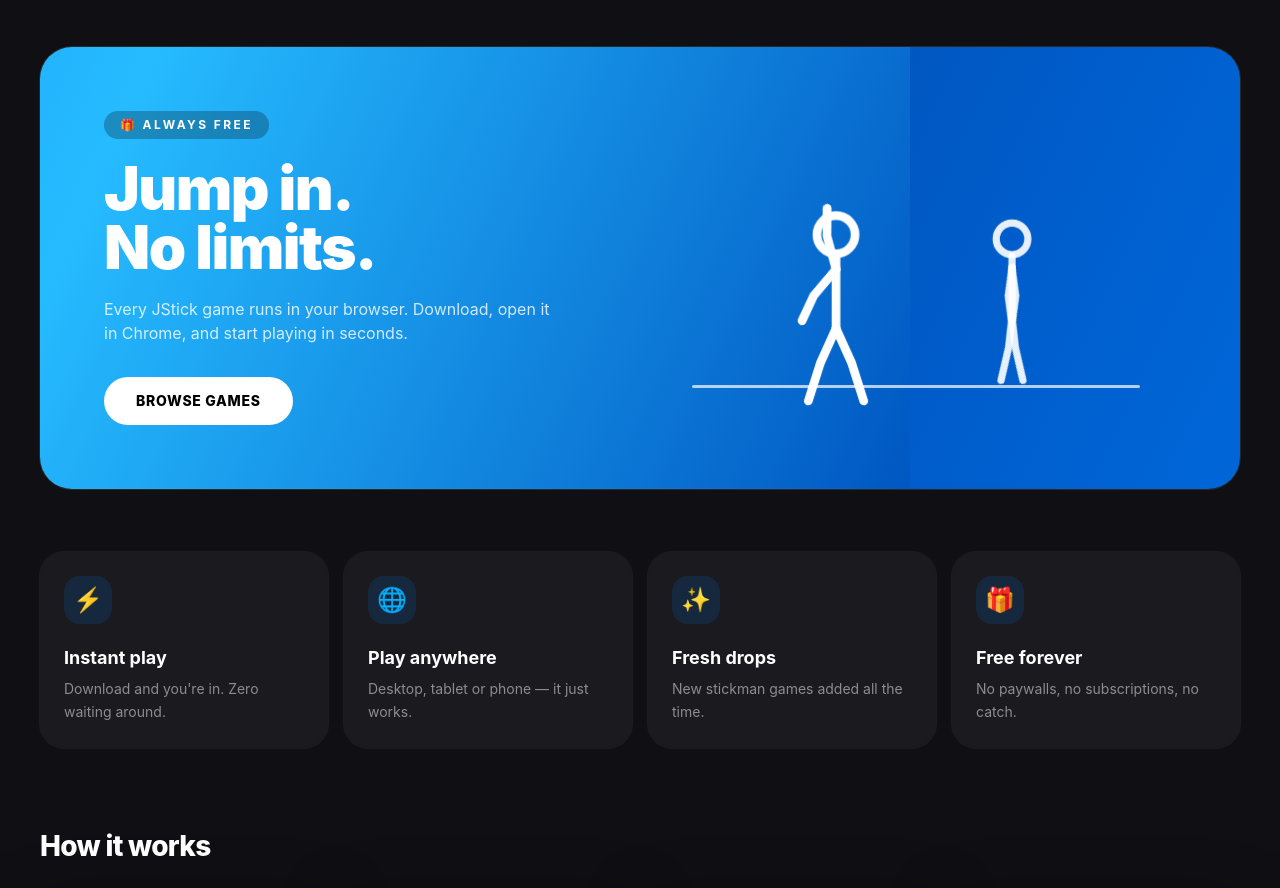
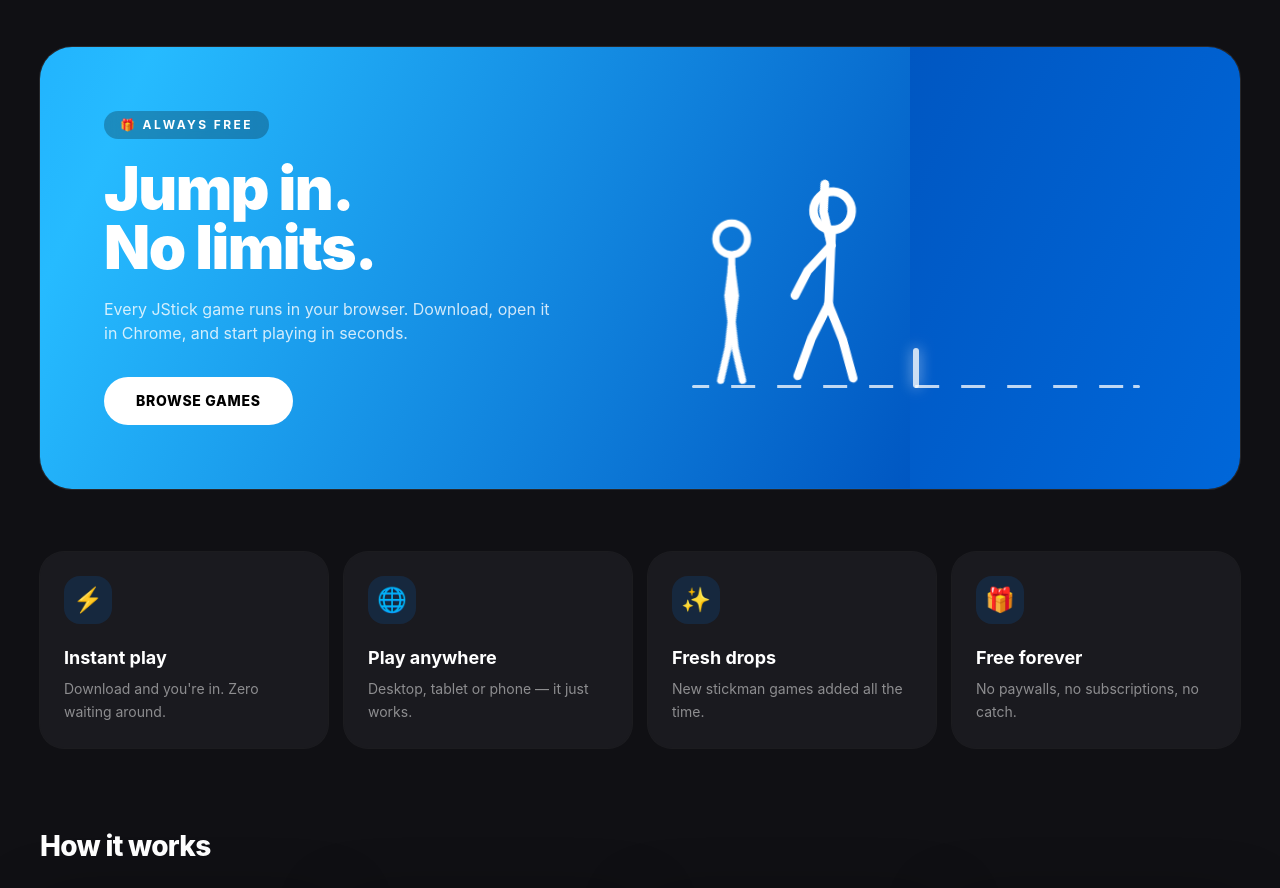
Before and after one commit to jstickstudios/game-platform, a Next.js app: page / in a window 1280 px wide. Shown: the part 2020-2908 px from the top of the page. Built offline with nearby package versions, Linux system fonts and the light colour scheme; no server answers.

Commit message:
Animate the 'Jump in. No limits.' promo scene: sprinting runner leaps the hurdle with tucked jump pose, landing squash + dust, scrolling floor, swaying greeter

```diff
--- a/src/app/globals.css
+++ b/src/app/globals.css
@@ -98,6 +98,22 @@ body {
 .stick.wave .sm-arm-l {
   animation: sm-swing 1.4s ease-in-out infinite alternate;
   --a: 6deg;
+}
+/* Jump pose: arms up, legs tucked, body leaning into the leap — held static in flight. */
+.stick.jump .sm-body {
+  transform: rotate(-8deg);
+}
+.stick.jump .sm-arm-l {
+  transform: rotate(-118deg);
+}
+.stick.jump .sm-arm-r {
+  transform: rotate(-140deg);
+}
+.stick.jump .sm-leg-l {
+  transform: rotate(-52deg);
+}
+.stick.jump .sm-leg-r {
+  transform: rotate(38deg);
 }
 
 @keyframes sm-swing {
@@ -422,6 +438,163 @@ body {
   filter: drop-shadow(0 0 16px rgba(255, 0, 60, 0.5));
 }
 
+/* ───────── Promo "Jump in. No limits." scene ─────────
+   A runner sprints across the scene, crouches, leaps the hurdle in a tucked
+   jump pose, lands with a squash + dust puff, and exits. All scene animations
+   share the same 5.2s cycle so every beat lines up. */
+.promo-floor {
+  background: repeating-linear-gradient(
+    90deg,
+    rgba(255, 255, 255, 0.75) 0 24px,
+    transparent 24px 46px
+  );
+  animation: promo-floor-dash 0.45s linear infinite;
+}
+@keyframes promo-floor-dash {
+  from {
+    background-position: 0 0;
+  }
+  to {
+    background-position: -46px 0;
+  }
+}
+
+.promo-greeter {
+  animation: promo-greeter-sway 2.4s ease-in-out infinite;
+  transform-origin: 50% 100%;
+}
+@keyframes promo-greeter-sway {
+  0%,
+  100% {
+    transform: rotate(-2.5deg);
+  }
+  50% {
+    transform: rotate(2.5deg);
+  }
+}
+
+.promo-track {
+  position: absolute;
+  inset: 0;
+  animation: promo-track-run 5.2s linear infinite;
+  will-change: transform;
+}
+@keyframes promo-track-run {
+  0% {
+    transform: translateX(-130px);
+  }
+  100% {
+    transform: translateX(calc(100% + 130px));
+  }
+}
+
+.promo-runner {
+  position: absolute;
+  bottom: 24px;
+  left: 0;
+}
+
+/* Jump arc: run → anticipation crouch → rise → fall → landing squash → recover.
+   Height is responsive so the head never leaves the box on small screens. */
+.promo-jump {
+  --promo-jump: 62px;
+  animation: promo-arc 5.2s linear infinite;
+  transform-origin: 50% 100%;
+  will-change: transform;
+}
+@media (min-width: 640px) {
+  .promo-jump {
+    --promo-jump: 76px;
+  }
+}
+@keyframes promo-arc {
+  0%,
+  26% {
+    transform: translateY(0) scale(1, 1);
+    animation-timing-function: ease-in;
+  }
+  29% {
+    transform: translateY(0) scale(1.07, 0.86);
+    animation-timing-function: cubic-bezier(0.3, 0.5, 0.5, 1);
+  }
+  39% {
+    transform: translateY(calc(-1 * var(--promo-jump))) scale(1, 1);
+    animation-timing-function: cubic-bezier(0.5, 0, 0.8, 0.45);
+  }
+  49% {
+    transform: translateY(0) scale(1, 1);
+    animation-timing-function: ease-out;
+  }
+  52% {
+    transform: translateY(0) scale(1.08, 0.82);
+    animation-timing-function: cubic-bezier(0.2, 0.8, 0.4, 1);
+  }
+  56%,
+  100% {
+    transform: translateY(0) scale(1, 1);
+  }
+}
+
+/* Ground (running) and air (tucked jump) poses cross-fade at the leap. */
+.promo-pose-ground {
+  animation: promo-pose-ground 5.2s linear infinite;
+}
+.promo-pose-air {
+  animation: promo-pose-air 5.2s linear infinite;
+}
+@keyframes promo-pose-ground {
+  0%,
+  29% {
+    opacity: 1;
+  }
+  31%,
+  47% {
+    opacity: 0;
+  }
+  49%,
+  100% {
+    opacity: 1;
+  }
+}
+@keyframes promo-pose-air {
+  0%,
+  29% {
+    opacity: 0;
+  }
+  31%,
+  47% {
+    opacity: 1;
+  }
+  49%,
+  100% {
+    opacity: 0;
+  }
+}
+
+/* Landing dust: pops at touchdown, drifts back and fades. */
+.promo-dust {
+  animation: promo-dust 5.2s linear infinite;
+  will-change: transform, opacity;
+}
+.promo-dust-2 {
+  animation-delay: -0.07s;
+}
+@keyframes promo-dust {
+  0%,
+  47% {
+    opacity: 0;
+    transform: translateX(0) scale(0.3);
+  }
+  51% {
+    opacity: 0.8;
+  }
+  62%,
+  100% {
+    opacity: 0;
+    transform: translateX(-30px) scale(1.6);
+  }
+}
+
 @media (prefers-reduced-motion: reduce) {
   *,
   *::before,
--- a/src/components/Sections.tsx
+++ b/src/components/Sections.tsx
@@ -65,16 +65,40 @@ export function Promo() {
               </a>
             </div>
 
-            <div className="relative mx-auto flex h-60 w-full max-w-md items-end justify-center sm:h-72">
-              <div className="absolute bottom-6 h-[3px] w-full rounded-full bg-white/70" />
+            {/* Animated scene: floor scrolls, greeter sways, runner sprints in, leaps the hurdle, lands with dust. */}
+            <div className="relative mx-auto h-60 w-full max-w-md overflow-hidden sm:h-72">
+              {/* scrolling floor dashes */}
+              <div className="absolute inset-x-0 bottom-6 h-[3px] overflow-hidden rounded-full">
+                <div className="promo-floor h-full w-full" />
+              </div>
+              {/* the hurdle he jumps over */}
+              <div className="absolute bottom-6 left-1/2 h-10 w-1.5 -translate-x-1/2 rounded-full bg-white/80 shadow-[0_0_14px_rgba(255,255,255,.6)]" />
+              {/* waving greeter on the left */}
               <Stickman
                 pose="wave"
-                className="mr-6 h-44 w-36 text-white transition-transform duration-500 group-hover:-translate-x-3 sm:h-52 sm:w-44"
+                className="promo-greeter absolute bottom-6 left-[10%] h-44 w-36 text-white sm:h-52 sm:w-44"
                 stroke={5}
               />
-              <div className="mb-6" style={{ animation: "jump-hops 5s infinite" }}>
-                <Stickman pose="run" className="-ml-2 h-36 w-28 text-white/90 sm:h-44 sm:w-36" stroke={5} />
+              {/* the runner: ground pose + air pose cross-faded mid-jump */}
+              <div className="promo-track z-10">
+                <div className="promo-runner">
+                  <div className="promo-jump">
+                    <Stickman
+                      pose="run"
+                      className="promo-pose-ground absolute bottom-0 left-0 h-36 w-28 text-white sm:h-44 sm:w-36"
+                      stroke={5}
+                    />
+                    <Stickman
+                      pose="jump"
+                      className="promo-pose-air absolute bottom-0 left-0 h-36 w-28 text-white sm:h-44 sm:w-36"
+                      stroke={5}
+                    />
+                  </div>
+                </div>
               </div>
+              {/* landing dust puffs */}
+              <div className="promo-dust absolute bottom-7 left-[56%] h-3 w-3 rounded-full bg-white/50 blur-[2px]" />
+              <div className="promo-dust promo-dust-2 absolute bottom-6 left-[50%] h-2 w-2 rounded-full bg-white/35 blur-[2px]" />
             </div>
           </div>
         </div>
--- a/src/components/Stickman.tsx
+++ b/src/components/Stickman.tsx
@@ -1,7 +1,7 @@
 import { cn } from "@/utils/cn";
 
 type Props = {
-  pose?: "run" | "idle" | "wave";
+  pose?: "run" | "idle" | "wave" | "jump";
   className?: string;
   stroke?: number;
 };
```
